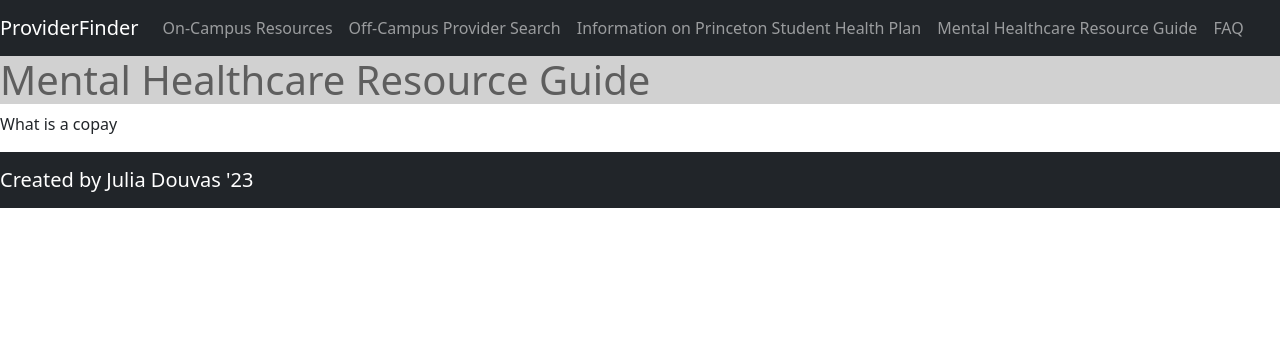
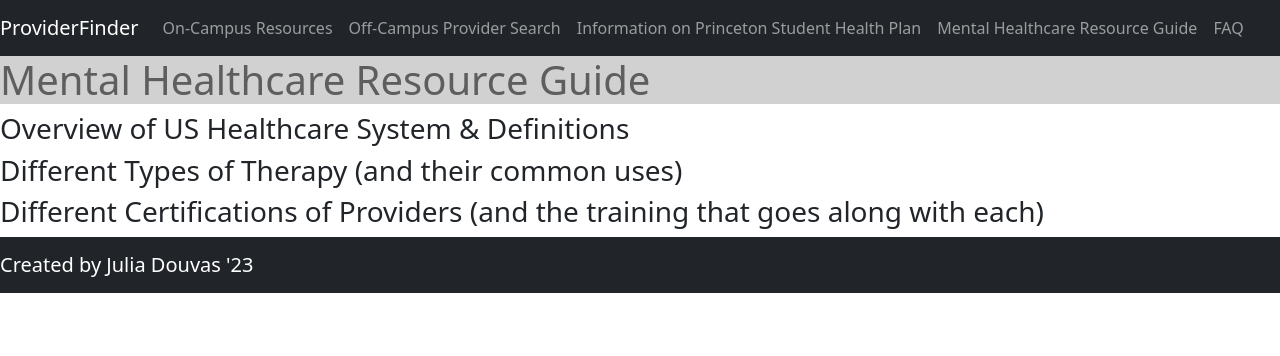
Before and after one commit to jdouvas/ProviderFinder, a Flask app: page /mentalhealthcarebasics in a window 1280 px wide. Shown: the top 356 px of the page. Run offline with Flask 2, Linux system fonts and the light colour scheme.

Commit message:
heroku changes

```diff
--- a/templates/faq.html
+++ b/templates/faq.html
@@ -11,11 +11,6 @@
                 FAQ
             </h1>
 
-            <p class="text-small">
-                Questions here!!
-            </p>
-
-
         </div>
     </div>
 </section>
--- a/templates/mentalhealthcarebasics.html
+++ b/templates/mentalhealthcarebasics.html
@@ -11,9 +11,12 @@
                 Mental Healthcare Resource Guide
             </h1>
 
-            <p class="text-small">
-                What is a copay
-            </p>
+            <h3>Overview of US Healthcare System & Definitions</h3>
+
+            <h3>Different Types of Therapy (and their common uses)</h3>
+
+            <h3>Different Certifications of Providers (and the training that goes along with each)</h3>
+
 
 
         </div>
--- a/templates/oncampusresources.html
+++ b/templates/oncampusresources.html
@@ -11,6 +11,11 @@
                 On-Campus Resources
             </h1>
 
+            <h3>CPS</h3>
+            <h3>SHARE</h3>
+            <h3>Office of Religious Life (ORL)</h3>
+            <h3>Sports Psychologists</h3>
+
             <p class="text-small">
                 Info, logos, and links here
             </p>
--- a/templates/princetonstudentplan.html
+++ b/templates/princetonstudentplan.html
@@ -11,10 +11,6 @@
                 Information on Princeton Student Health Plan
             </h1>
 
-            <p class="text-small">
-                what is covered? What changes year-to-year? How do I navigate the US healthcare system
-            </p>
-
 
         </div>
     </div>
```
